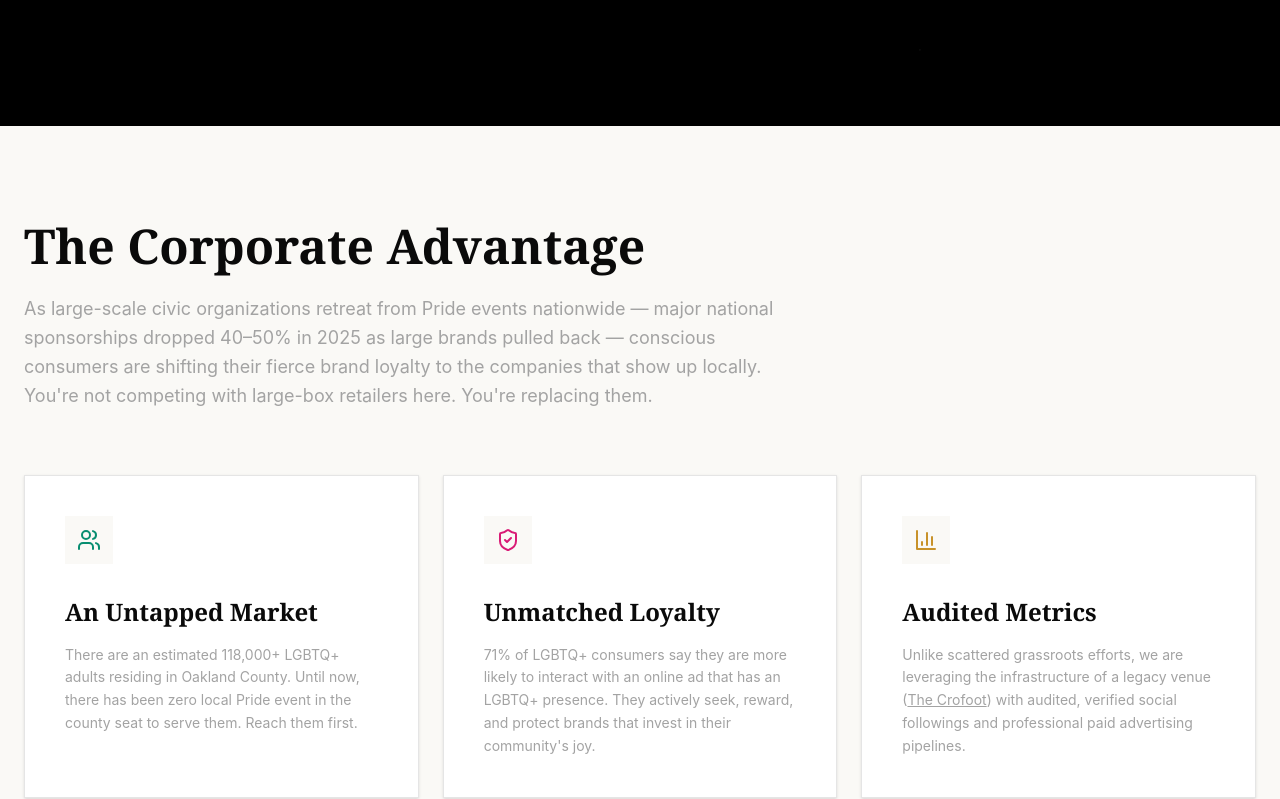
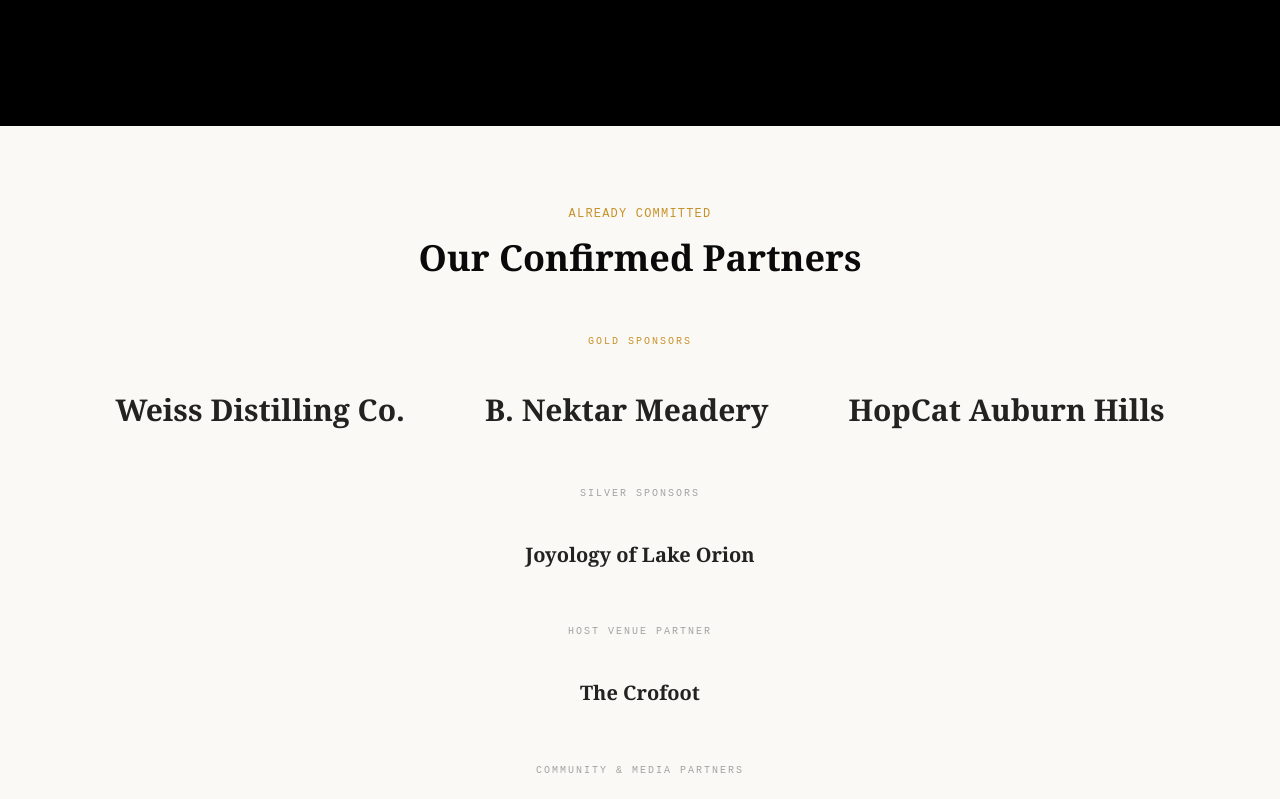
Before and after one commit to brokenbartender/pride-in-pontiac-2026, a React (Vite) app: page /sponsors in a window 1280 px wide. Shown: the part 748-1547 px from the top of the page. Built offline with nearby package versions, Linux system fonts and the light colour scheme; no server answers.

Commit message:
Add Confirmed Partners section to Sponsors page for social proof

```diff
--- a/src/pages/Sponsors.tsx
+++ b/src/pages/Sponsors.tsx
@@ -3,6 +3,7 @@
 import { GenderqueerStripe } from "../components/GenderqueerStripe";
 import { motion } from "motion/react";
 import { Sparkles } from "../components/Sparkles";
+import { ConfirmedPartners } from "../components/ConfirmedPartners";
 import {
   SPONSOR_TITLE_CHECKOUT_URL,
   SPONSOR_GOLD_CHECKOUT_URL,
@@ -66,6 +67,15 @@
           </div>
         </div>
       </div>
+
+      {/* Confirmed Partners */}
+      <section className="bg-pride-cream py-20 px-6 border-b border-pride-black/10">
+        <div className="max-w-6xl mx-auto text-center">
+          <span className="font-mono text-xs tracking-widest uppercase text-pride-gold mb-4 block">Already Committed</span>
+          <h2 className="font-serif font-black text-3xl md:text-4xl mb-14">Our Confirmed Partners</h2>
+          <ConfirmedPartners theme="light" />
+        </div>
+      </section>
 
       {/* The Corporate Value Proposition */}
       <section className="py-24 px-6 max-w-7xl mx-auto">
```
